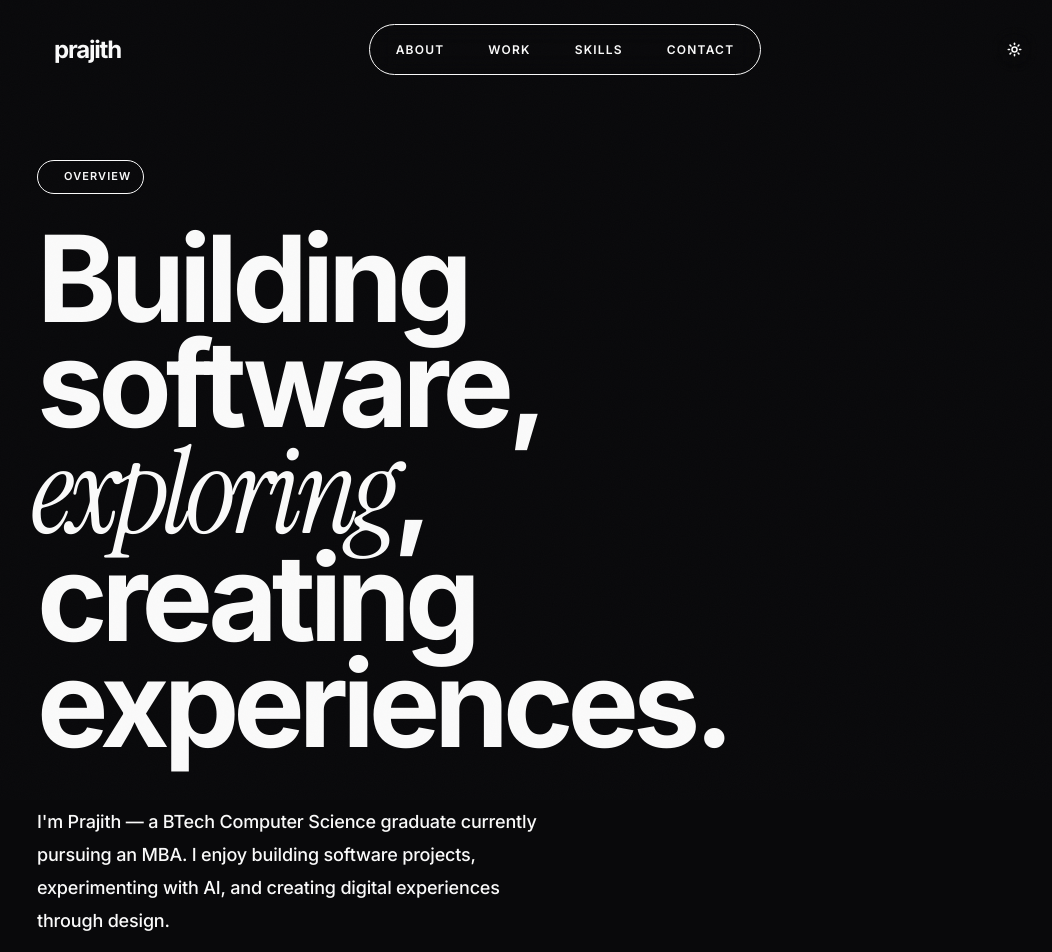
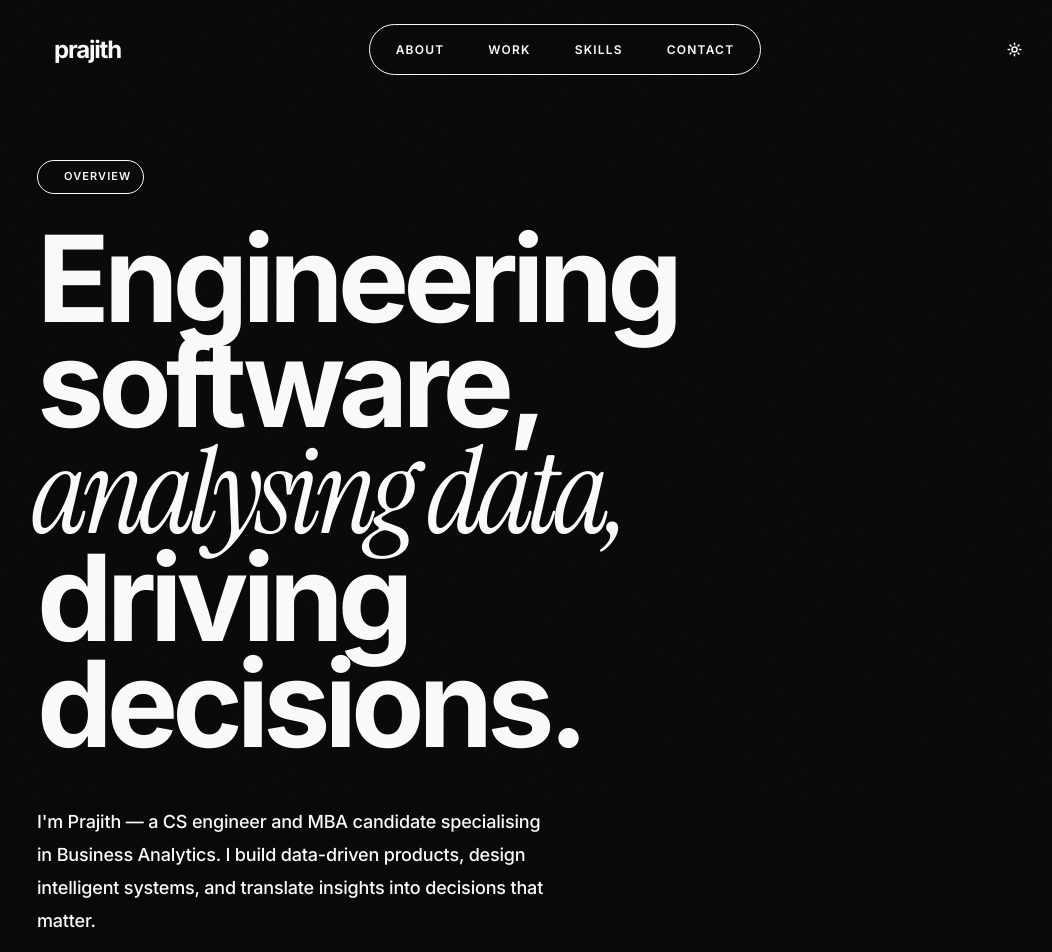
Before and after one commit to prajithx24/portfoliov2, a React (Vite) app in the folder app/: page / in a window 1280 px wide. Shown: the top 952 px of the page, without its empty margins (103-1155 px from the left). Built offline with nearby package versions, Linux system fonts and the light colour scheme.

Commit message:
Update portfolio

```diff
--- a/app/src/components/Hero.jsx
+++ b/app/src/components/Hero.jsx
@@ -19,20 +19,20 @@ export default function Hero() {
                     </FadeIn>
                     <FadeIn delay={0.25} blur>
                         <h1 className="text-[2.25rem] sm:text-[3.5rem] md:text-[5.5rem] lg:text-[7.5rem] font-bold tracking-tighter leading-[1.05] md:leading-[0.93] lg:leading-[0.88] text-text-primary mb-8 md:mb-12">
-                            Building software,{" "}
+                            Engineering software,{" "}
                             <br />
                             <span className="font-serif italic font-normal text-text-primary/40 ml-[-0.05em] transition-colors hover:text-text-primary duration-700">
-                                exploring
-                            </span>,{" "}
+                                analysing data,
+                            </span>
                             <br />
-                            creating experiences.
+                            driving decisions.
                         </h1>
                     </FadeIn>
                     <FadeIn delay={0.4}>
                         <p className="text-[16px] md:text-lg text-text-secondary leading-[1.85] max-w-[520px] font-medium mb-12">
-                            I'm Prajith — a BTech Computer Science graduate currently pursuing
-                            an MBA. I enjoy building software projects, experimenting with AI,
-                            and creating digital experiences through design.
+                            I'm Prajith — a CS engineer and MBA candidate specialising in
+                            Business Analytics. I build data-driven products, design intelligent
+                            systems, and translate insights into decisions that matter.
                         </p>
                     </FadeIn>
                     <FadeIn delay={0.55}>
```
